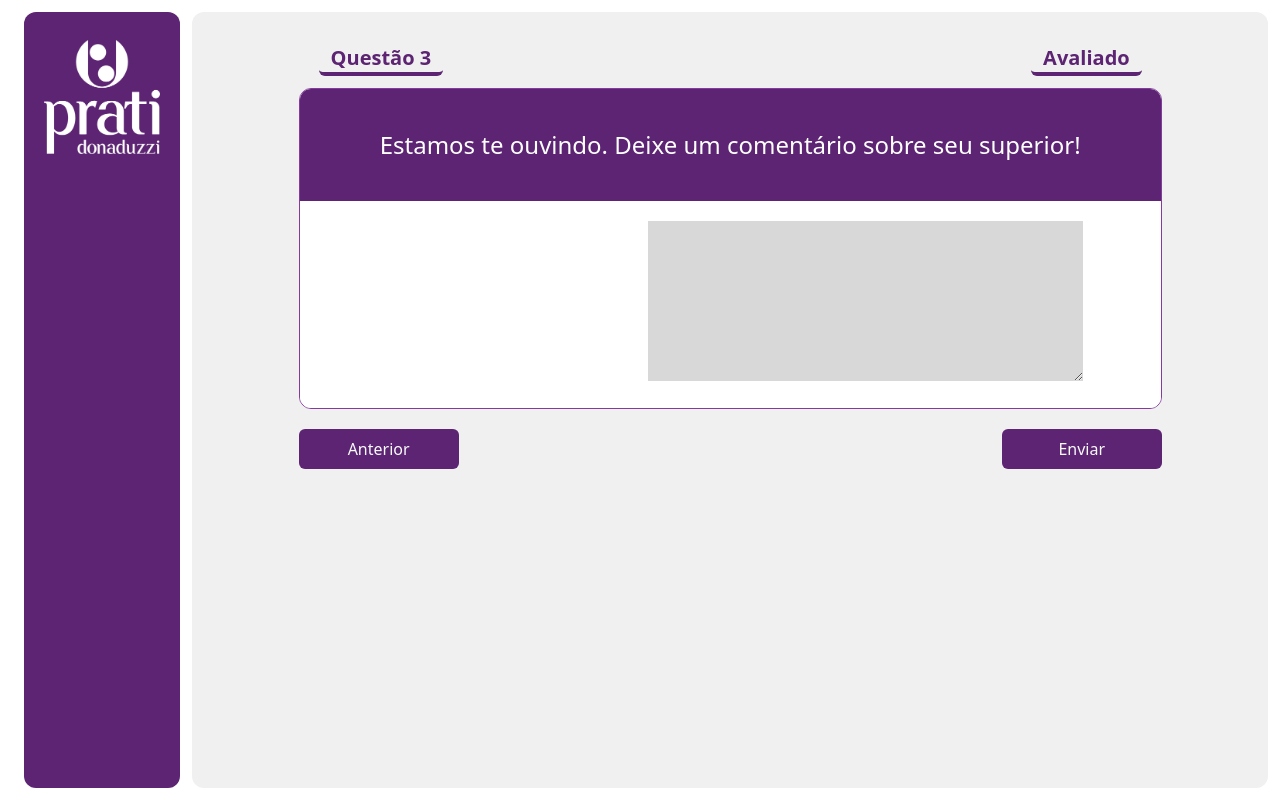
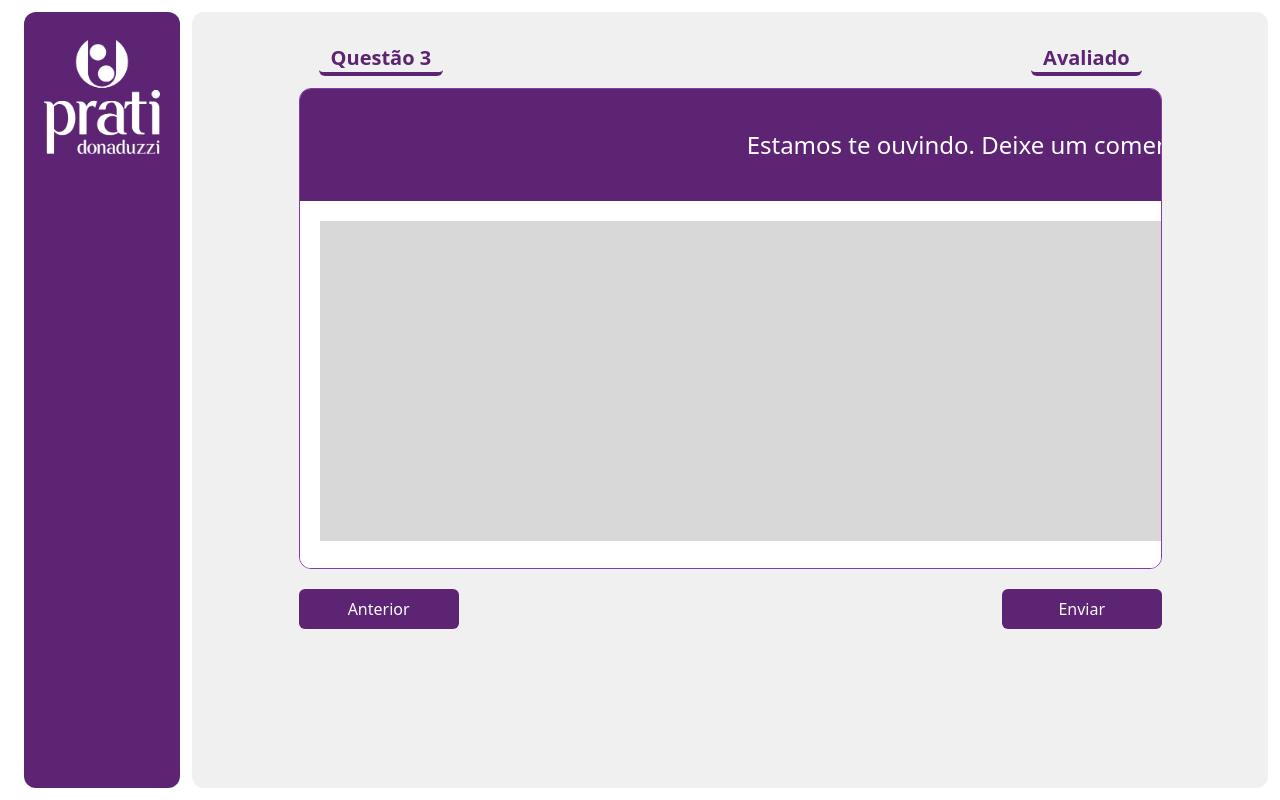
Before and after one commit to dniid/SQHG, a FastAPI app: template sqhg/core/templates/components/questaoFinal.html in a window 1280 px wide. Run offline with FastAPI, Linux system fonts and the light colour scheme; the template is opened without the code that fills it, so the values that code supplies are empty; some libraries are stand-ins or nearby versions.

Commit message:
refactor: mudança no código

```diff
--- a/sqhg/core/templates/components/questaoFinal.html
+++ b/sqhg/core/templates/components/questaoFinal.html
@@ -65,13 +65,13 @@
                                     </div>
                                     </div>-->
 
-                                    <div class="flex flex-col items-start w-full md:w-1/5 space-y-3">
-                                        <div class="flex justify-between space-x-5">
+                                    <div class="flex flex-col ">
+
                                             <div class="text-center text-2xl">
-                                                <textarea class="bg-[var(--iron)]" rows="5" cols="30"
+                                                <textarea class="bg-[var(--iron)]" rows="10" cols="110"
                                                     maxlength="500"></textarea>
                                             </div>
-                                        </div>
+
                                     </div>
 
                                 </div>
```
